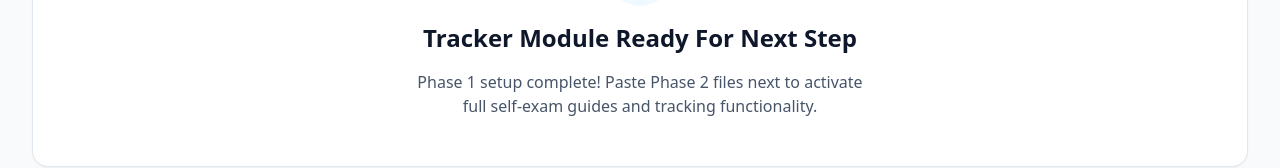
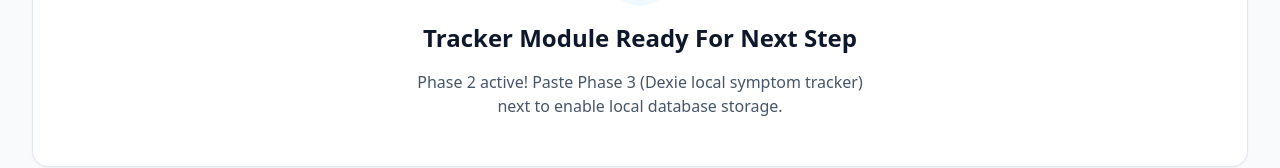
Before and after one commit to LOGELF/charak, a React (Vite) app: page / in a window 1280 px wide. Both pictures are taken after a click on the button "Symptom Tracker". Shown: the part 236-404 px from the top of the page. Built offline with nearby package versions, Linux system fonts and the light colour scheme.

Commit message:
Update App.jsx

```diff
--- a/src/App.jsx
+++ b/src/App.jsx
@@ -144,14 +144,15 @@ export default function App() {
         )}
 
         {/* Temporary Placeholders for Next Steps */}
-        {activeTab !== 'landing' && (
+        {activeTab === 'guides' && <OrganGuides />}
+{activeTab !== 'landing' && activeTab !== 'guides' && (
   <div className="bg-white border border-slate-200 rounded-2xl p-12 text-center space-y-4 shadow-sm">
     <div className="inline-flex p-4 rounded-full bg-sky-50 text-sky-600">
       <Shield className="w-8 h-8" />
     </div>
     <h3 className="text-2xl font-bold text-slate-900 capitalize">{activeTab} Module Ready For Next Step</h3>
     <p className="text-slate-600 max-w-md mx-auto">
-              Phase 1 setup complete! Paste Phase 2 files next to activate full self-exam guides and tracking functionality.
+      Phase 2 active! Paste Phase 3 (Dexie local symptom tracker) next to enable local database storage.
     </p>
   </div>
 )}
```
Lines whose indentation alone changed are shown as unchanged.
